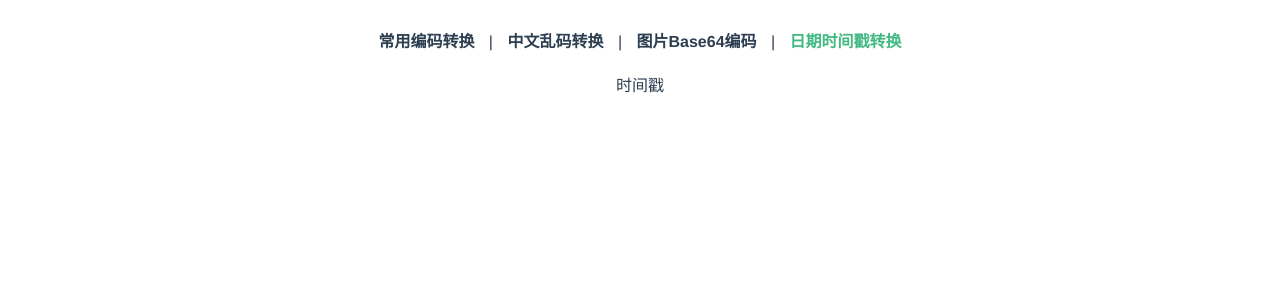
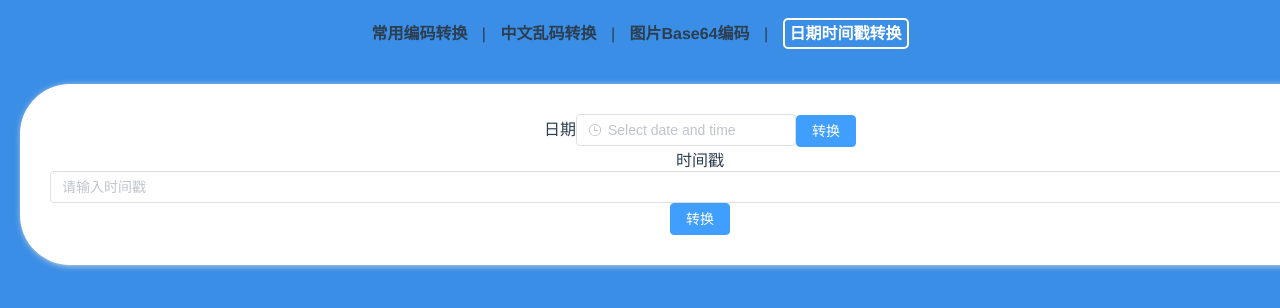
Before and after one commit to Z6S9/encoding-conversion, a Vue app: page /#/timestamp in a window 1280 px wide. Shown: the top 308 px of the page. Built offline with nearby package versions, Linux system fonts and the light colour scheme.

Commit message:
新增日期时间戳转换功能

```diff
--- a/package.json
+++ b/package.json
@@ -7,6 +7,7 @@
     "build": "vue-cli-service build"
   },
   "dependencies": {
+    "animate.css": "^4.1.1",
     "core-js": "^3.6.5",
     "element-plus": "^1.1.0-beta.16",
     "gbk-encode": "^1.0.1",
--- a/public/index.html
+++ b/public/index.html
@@ -4,9 +4,9 @@
     <meta charset="utf-8">
     <meta http-equiv="X-UA-Compatible" content="IE=edge">
     <meta name="viewport" content="width=device-width,initial-scale=1.0">
-    <link rel="icon" href="<%= BASE_URL %>favicon.ico">
+    <link rel="icon" href="<%= BASE_URL %>ico.png">
     <script type="text/javascript" src="./gbk.js"></script>
-    <title><%= htmlWebpackPlugin.options.title %></title>
+    <title>在线编码转换工具站</title>
   </head>
   <body>
     <noscript>
@@ -16,3 +16,10 @@
     <!-- built files will be auto injected -->
   </body>
 </html>
+<style>
+  html, body {
+    height: 100%;
+    margin: 0;
+    padding: 0;
+  }
+</style>
--- a/src/App.vue
+++ b/src/App.vue
@@ -5,16 +5,31 @@
     <router-link to="/about">图片Base64编码</router-link> |
     <router-link to='/timestamp'>日期时间戳转换</router-link>
   </div>
-  <router-view/>
+
+  <el-container>
+    <el-main>
+      <div class="layout">
+        <router-view v-slot="{ Component }">
+          <transition name="fade">
+                <component :is="Component" />
+              </transition>
+        </router-view>
+      </div>
+    </el-main>
+  </el-container>
+
+
 </template>
 
 <style>
 #app {
+  min-height: 100%;
   font-family: Avenir, Helvetica, Arial, sans-serif;
   -webkit-font-smoothing: antialiased;
   -moz-osx-font-smoothing: grayscale;
   text-align: center;
   color: #2c3e50;
+  background-color: #3A8EE6;
 }
 
 #nav {
@@ -29,6 +44,20 @@
 }
 
 #nav a.router-link-exact-active {
-  color: #42b983;
+  padding: 5px;
+  border-radius: 5px;
+  border:solid #fff 2px;
+  color: #fff;
 }
+
+.layout {
+  width: 1300px;
+  padding: 30px;
+  margin: auto;
+  box-shadow: 1px 1px 6px #c9d3dd;
+  border-radius: 50px;
+  overflow: hidden;
+  background-color: #fff;
+}
+
 </style>
--- a/src/main.js
+++ b/src/main.js
@@ -3,6 +3,7 @@ import ElementPlus from 'element-plus'
 import 'element-plus/dist/index.css'
 import App from './App.vue'
 import router from './router'
+import 'animate.css'
 
 const app = createApp(App)
 
--- a/src/views/Home.vue
+++ b/src/views/Home.vue
@@ -1,7 +1,4 @@
 <template>
-  <el-container>
-    <el-main>
-      <div class="layout">
   <!-- 文本输入 -->
   <el-row justify="center">
     <el-col :span="8">
@@ -188,9 +185,6 @@
       </el-button>
     </el-col>
   </el-row>
-      </div>
-    </el-main>
-  </el-container>
 </template>
 
 <script>
@@ -311,12 +305,7 @@ export default {
 </script>
 
 <style scoped>
-.layout {
-  width: 1300px;
-  padding: 30px 0;
-  margin: auto;
-  box-shadow: 1px 1px 6px #c9d3dd;
-}
+
 .el-row {
   margin: 15px;
 }
--- a/src/views/Timestamp.vue
+++ b/src/views/Timestamp.vue
@@ -1,18 +1,88 @@
 <template>
-  时间戳
+  <div class="block">
+    <span class="demonstration">日期</span>
+    <el-date-picker
+      v-model="value"
+      type="datetime"
+      placeholder="Select date and time"
+      :shortcuts="shortcuts"
+      value-format="YYYY-MM-DD hh:mm:ss"
+    >
+    </el-date-picker>
+    <el-button type="primary" v-on:click="toStamp">转换</el-button>
+  </div>
+  <div class="block">
+    <span class="demonstration">时间戳</span>
+    <el-input v-model="timestamp" placeholder="请输入时间戳"></el-input>
+    <el-button type="primary" v-on:click="toDate">转换</el-button>
+  </div>
 </template>
 
 <script>
   import { ElMessage } from 'element-plus'
+  import { defineComponent, reactive, toRefs } from 'vue'
 
-  export default {
+  export default defineComponent({
     name: 'Timestamp',
     data() {
       return {
-
+        shortcuts: [
+          {
+            text: 'Today',
+            value: new Date(),
+          },
+          {
+            text: 'Yesterday',
+            value: () => {
+              const date = new Date()
+              date.setTime(date.getTime() - 3600 * 1000 * 24)
+              return date
+            },
+          },
+          {
+            text: 'A week ago',
+            value: () => {
+              const date = new Date()
+              date.setTime(date.getTime() - 3600 * 1000 * 24 * 7)
+              return date
+            },
+          },
+        ],
+        value: '',
+        timestamp: ''
+      }
+    },
+    methods: {
+      toStamp() {
+        let stamp = Date.parse(this.value)
+        this.timestamp = stamp
+      },
+      toDate() {
+        let ts = parseInt(this.timestamp)
+        let dt = this.dateFormat('YYYY-mm-dd HH:MM:SS', ts)
+        this.value = dt
+      },
+      dateFormat(fmt, dat) {
+          let date = new Date(dat)
+          let ret
+          const opt = {
+              "Y+": date.getFullYear().toString(),        // 年
+              "m+": (date.getMonth() + 1).toString(),     // 月
+              "d+": date.getDate().toString(),            // 日
+              "H+": date.getHours().toString(),           // 时
+              "M+": date.getMinutes().toString(),         // 分
+              "S+": date.getSeconds().toString()          // 秒
+          };
+          for (let k in opt) {
+              ret = new RegExp("(" + k + ")").exec(fmt);
+              if (ret) {
+                  fmt = fmt.replace(ret[1], (ret[1].length == 1) ? (opt[k]) : (opt[k].padStart(ret[1].length, "0")))
+              };
+          };
+          return fmt
       }
     }
-  }
+  })
 </script>
 
 <style>
```
Also changed, not shown: public/ico.png (added). Lines whose indentation alone changed are shown as unchanged.
